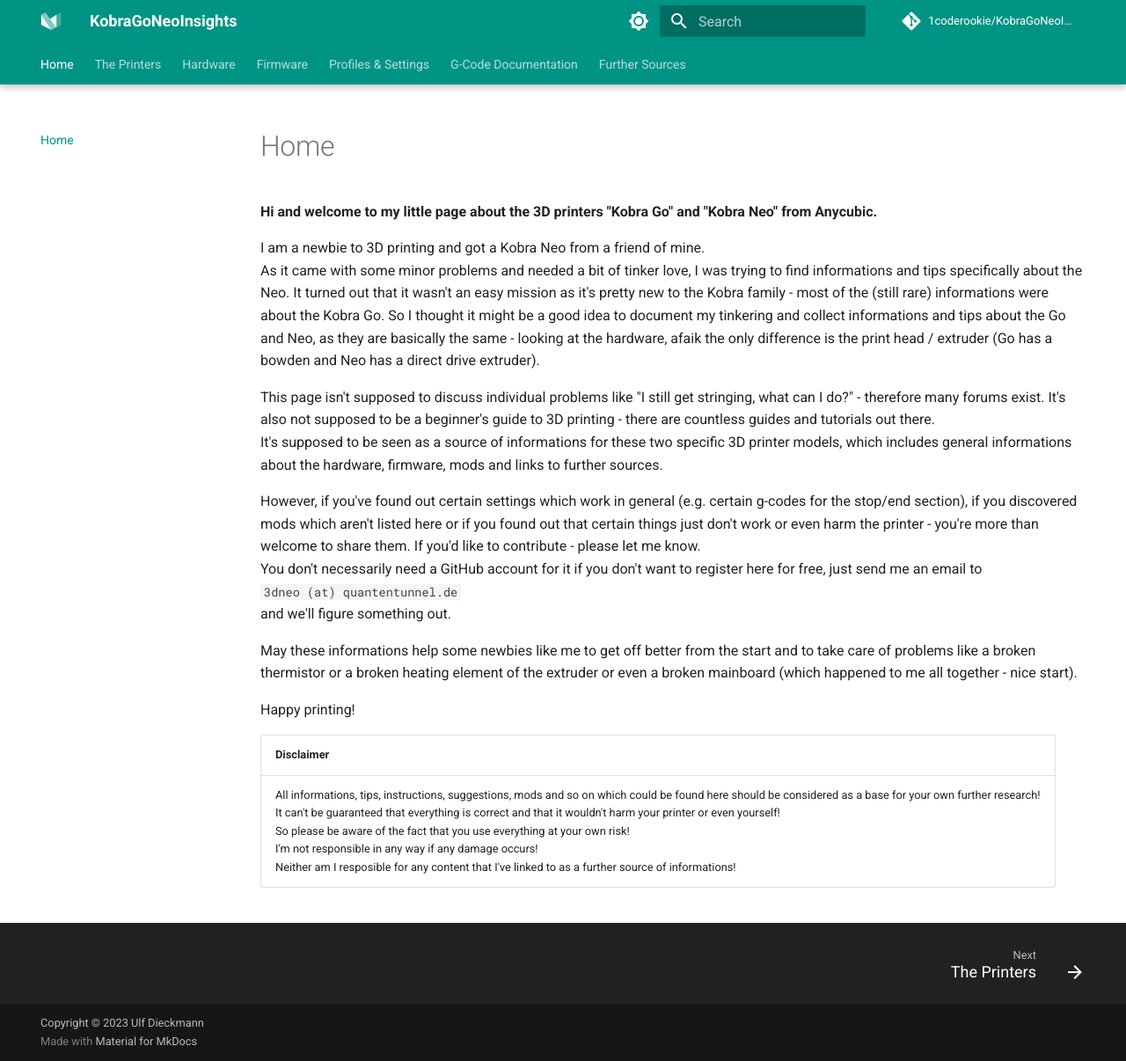
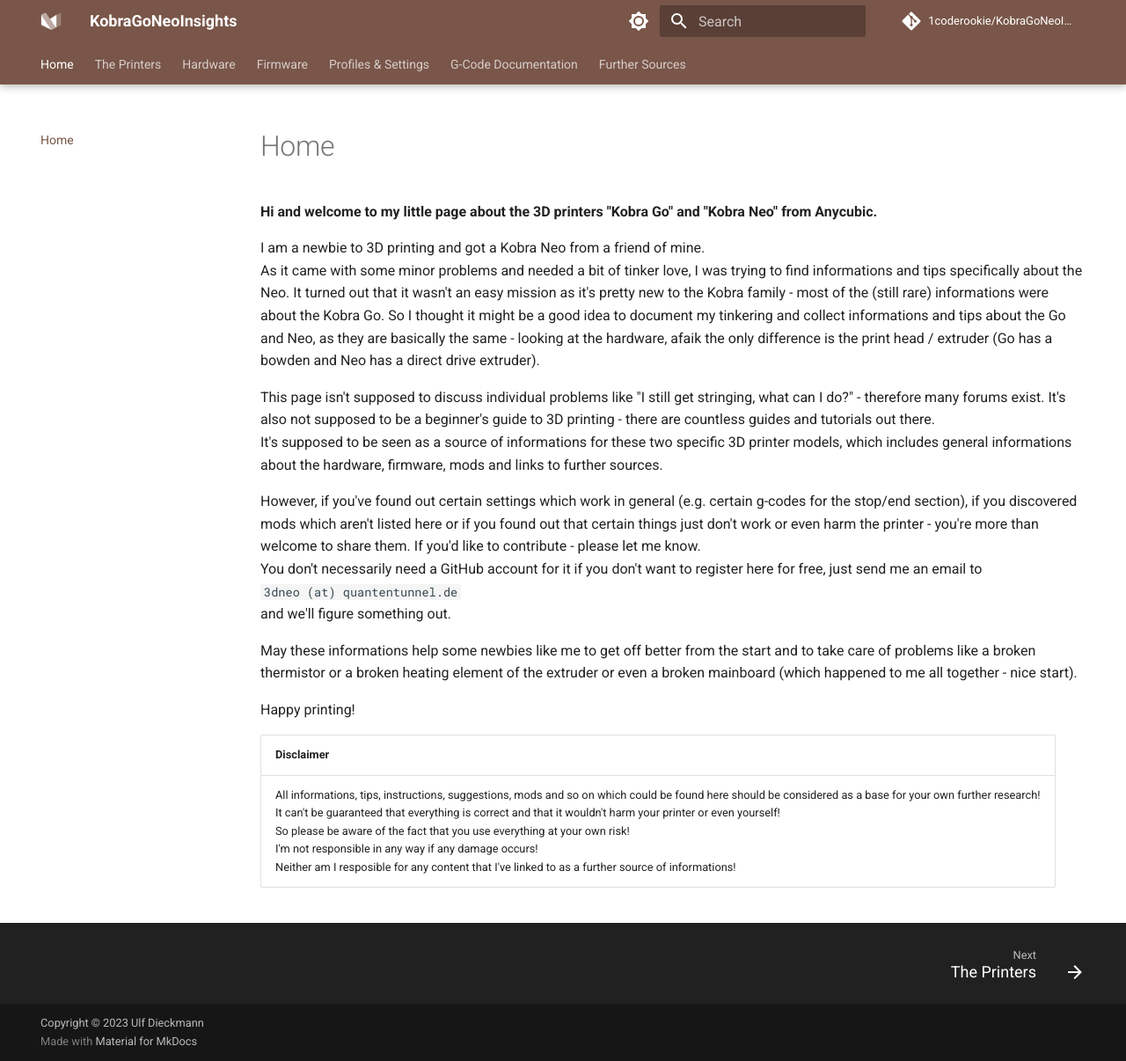
Before and after one commit to 1coderookie/KobraGoNeoInsights, an MkDocs documentation site: the page built from docs/index.md, in a window 1280 px wide and 1206 px high. Shown: the whole window at 88% size. Built offline with MkDocs 1.6.1 and Material for MkDocs 9.7.7, drawn with Linux system fonts in a browser that asks for light colours; comment, search, counter and statistics services are not loaded.

Commit message:
Update mkdocs.yml

```diff
--- a/mkdocs.yml
+++ b/mkdocs.yml
@@ -45,14 +45,14 @@
     - toc.integrate
   palette:
     - scheme: default
-      primary: teal
-      accent: teal
+      primary: brown
+      accent: orange
       toggle:
         icon: material/brightness-7
         name: Switch to dark mode
     - scheme: slate
-      primary: teal
-      accent: teal
+      primary: brown
+      accent: orange
       toggle:
         icon: material/brightness-4
         name: Switch to light mode
```
